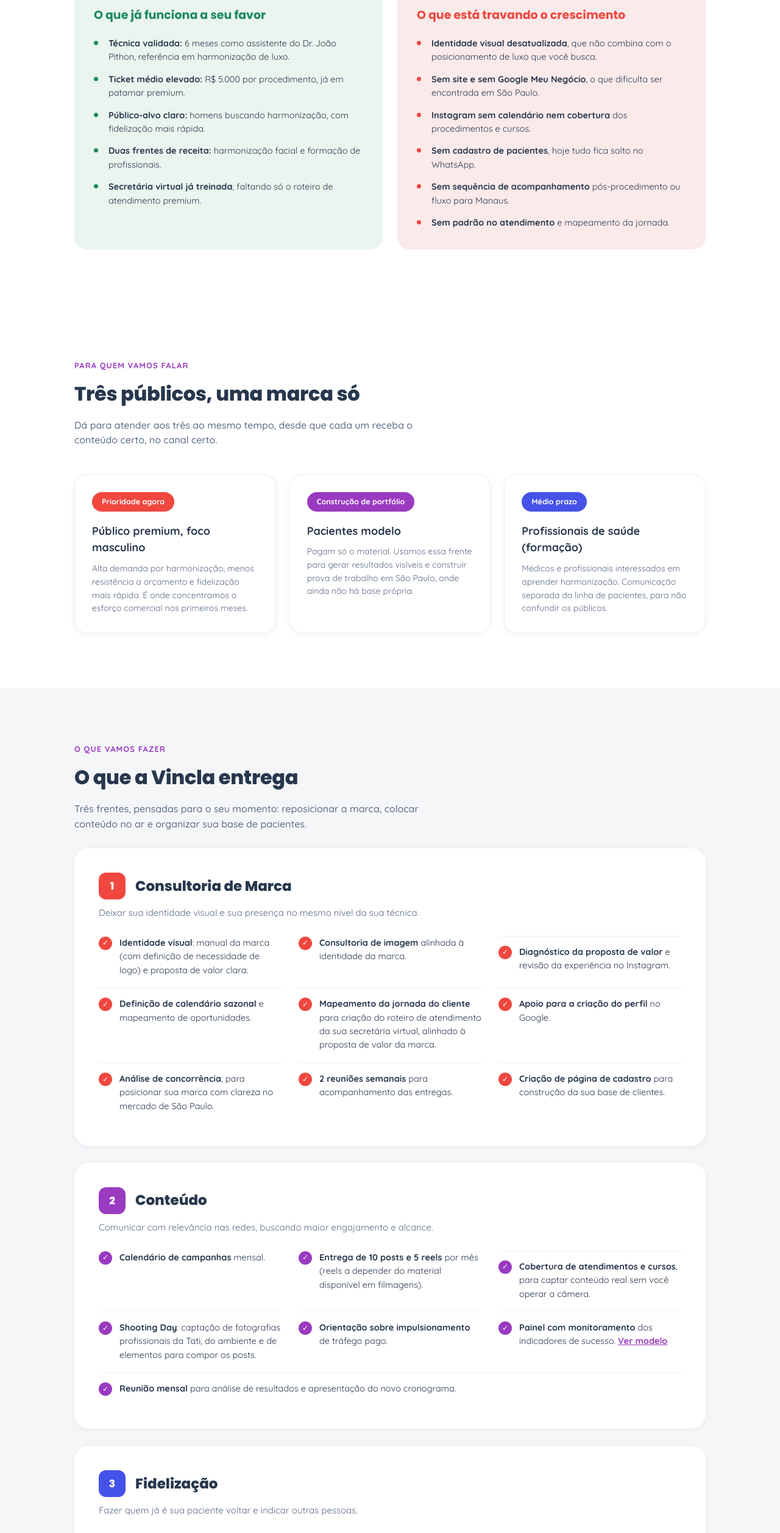
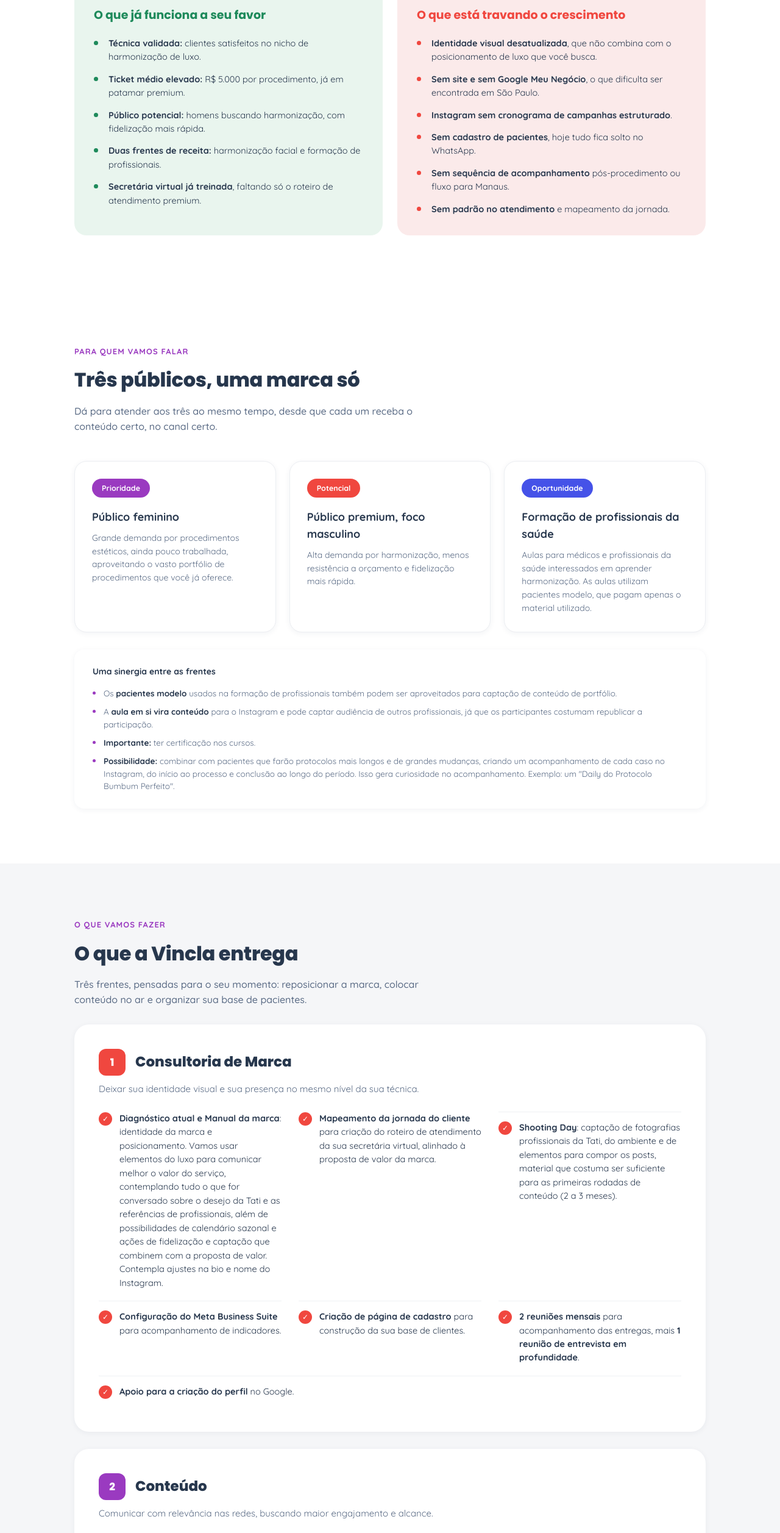
Before and after one commit to studiovincla/tati-proposta-comercial, a plain HTML site: page index.html in a window 1280 px wide. Shown: the part 1792-4306 px from the top of the page at 61% size. Drawn offline with Linux system fonts and the light colour scheme.

Commit message:
Add files via upload

```diff
--- a/index.html
+++ b/index.html
@@ -400,9 +400,9 @@
       <div class="diag-card good">
         <h3>O que já funciona a seu favor</h3>
         <ul class="diag-list">
-          <li><b>Técnica validada:</b> 6 meses como assistente do Dr. João Pithon, referência em harmonização de luxo.</li>
+          <li><b>Técnica validada:</b> clientes satisfeitos no nicho de harmonização de luxo.</li>
           <li><b>Ticket médio elevado:</b> R$ 5.000 por procedimento, já em patamar premium.</li>
-          <li><b>Público-alvo claro:</b> homens buscando harmonização, com fidelização mais rápida.</li>
+          <li><b>Público potencial:</b> homens buscando harmonização, com fidelização mais rápida.</li>
           <li><b>Duas frentes de receita:</b> harmonização facial e formação de profissionais.</li>
           <li><b>Secretária virtual já treinada</b>, faltando só o roteiro de atendimento premium.</li>
         </ul>
@@ -412,7 +412,7 @@
         <ul class="diag-list">
           <li><b>Identidade visual desatualizada</b>, que não combina com o posicionamento de luxo que você busca.</li>
           <li><b>Sem site e sem Google Meu Negócio</b>, o que dificulta ser encontrada em São Paulo.</li>
-          <li><b>Instagram sem calendário nem cobertura</b> dos procedimentos e cursos.</li>
+          <li><b>Instagram sem cronograma de campanhas estruturado</b>.</li>
           <li><b>Sem cadastro de pacientes</b>, hoje tudo fica solto no WhatsApp.</li>
           <li><b>Sem sequência de acompanhamento</b> pós-procedimento ou fluxo para Manaus.</li>
           <li><b>Sem padrão no atendimento</b> e mapeamento da jornada.</li>
@@ -430,20 +430,30 @@
 
     <div class="aud-grid">
       <div class="aud-card">
-        <span class="aud-tag" style="background:var(--red)">Prioridade agora</span>
-        <h4>Público premium, foco masculino</h4>
-        <p>Alta demanda por harmonização, menos resistência a orçamento e fidelização mais rápida. É onde concentramos o esforço comercial nos primeiros meses.</p>
+        <span class="aud-tag" style="background:var(--purple)">Prioridade</span>
+        <h4>Público feminino</h4>
+        <p>Grande demanda por procedimentos estéticos, ainda pouco trabalhada, aproveitando o vasto portfólio de procedimentos que você já oferece.</p>
       </div>
       <div class="aud-card">
-        <span class="aud-tag" style="background:var(--purple)">Construção de portfólio</span>
-        <h4>Pacientes modelo</h4>
-        <p>Pagam só o material. Usamos essa frente para gerar resultados visíveis e construir prova de trabalho em São Paulo, onde ainda não há base própria.</p>
+        <span class="aud-tag" style="background:var(--red)">Potencial</span>
+        <h4>Público premium, foco masculino</h4>
+        <p>Alta demanda por harmonização, menos resistência a orçamento e fidelização mais rápida.</p>
       </div>
       <div class="aud-card">
-        <span class="aud-tag" style="background:var(--blue)">Médio prazo</span>
-        <h4>Profissionais de saúde (formação)</h4>
-        <p>Médicos e profissionais interessados em aprender harmonização. Comunicação separada da linha de pacientes, para não confundir os públicos.</p>
+        <span class="aud-tag" style="background:var(--blue)">Oportunidade</span>
+        <h4>Formação de profissionais da saúde</h4>
+        <p>Aulas para médicos e profissionais da saúde interessados em aprender harmonização. As aulas utilizam pacientes modelo, que pagam apenas o material utilizado.</p>
       </div>
+    </div>
+
+    <div class="condicoes" style="margin-top:28px;">
+      <h4>Uma sinergia entre as frentes</h4>
+      <ul class="cond-list">
+        <li>Os <b>pacientes modelo</b> usados na formação de profissionais também podem ser aproveitados para captação de conteúdo de portfólio.</li>
+        <li>A <b>aula em si vira conteúdo</b> para o Instagram e pode captar audiência de outros profissionais, já que os participantes costumam republicar a participação.</li>
+        <li><b>Importante:</b> ter certificação nos cursos.</li>
+        <li><b>Possibilidade:</b> combinar com pacientes que farão protocolos mais longos e de grandes mudanças, criando um acompanhamento de cada caso no Instagram, do início ao processo e conclusão ao longo do período. Isso gera curiosidade no acompanhamento. Exemplo: um "Daily do Protocolo Bumbum Perfeito".</li>
+      </ul>
     </div>
   </div>
 </section>
@@ -461,15 +471,13 @@
       </div>
       <p class="pillar-tagline">Deixar sua identidade visual e sua presença no mesmo nível da sua técnica.</p>
       <div class="pillar-deliv">
-        <div class="deliv-item"><div class="deliv-check" style="background:var(--red)">✓</div><p><b>Identidade visual</b>: manual da marca (com definição de necessidade de logo) e proposta de valor clara.</p></div>
-        <div class="deliv-item"><div class="deliv-check" style="background:var(--red)">✓</div><p><b>Consultoria de imagem</b> alinhada à identidade da marca.</p></div>
-        <div class="deliv-item"><div class="deliv-check" style="background:var(--red)">✓</div><p><b>Diagnóstico da proposta de valor</b> e revisão da experiência no Instagram.</p></div>
-        <div class="deliv-item"><div class="deliv-check" style="background:var(--red)">✓</div><p><b>Definição de calendário sazonal</b> e mapeamento de oportunidades.</p></div>
+        <div class="deliv-item"><div class="deliv-check" style="background:var(--red)">✓</div><p><b>Diagnóstico atual e Manual da marca</b>: identidade da marca e posicionamento. Vamos usar elementos do luxo para comunicar melhor o valor do serviço, contemplando tudo o que for conversado sobre o desejo da Tati e as referências de profissionais, além de possibilidades de calendário sazonal e ações de fidelização e captação que combinem com a proposta de valor. Contempla ajustes na bio e nome do Instagram.</p></div>
         <div class="deliv-item"><div class="deliv-check" style="background:var(--red)">✓</div><p><b>Mapeamento da jornada do cliente</b> para criação do roteiro de atendimento da sua secretária virtual, alinhado à proposta de valor da marca.</p></div>
+        <div class="deliv-item"><div class="deliv-check" style="background:var(--red)">✓</div><p><b>Shooting Day</b>: captação de fotografias profissionais da Tati, do ambiente e de elementos para compor os posts, material que costuma ser suficiente para as primeiras rodadas de conteúdo (2 a 3 meses).</p></div>
+        <div class="deliv-item"><div class="deliv-check" style="background:var(--red)">✓</div><p><b>Configuração do Meta Business Suite</b> para acompanhamento de indicadores.</p></div>
+        <div class="deliv-item"><div class="deliv-check" style="background:var(--red)">✓</div><p><b>Criação de página de cadastro</b> para construção da sua base de clientes.</p></div>
+        <div class="deliv-item"><div class="deliv-check" style="background:var(--red)">✓</div><p><b>2 reuniões mensais</b> para acompanhamento das entregas, mais <b>1 reunião de entrevista em profundidade</b>.</p></div>
         <div class="deliv-item"><div class="deliv-check" style="background:var(--red)">✓</div><p><b>Apoio para a criação do perfil</b> no Google.</p></div>
-        <div class="deliv-item"><div class="deliv-check" style="background:var(--red)">✓</div><p><b>Análise de concorrência</b>, para posicionar sua marca com clareza no mercado de São Paulo.</p></div>
-        <div class="deliv-item"><div class="deliv-check" style="background:var(--red)">✓</div><p><b>2 reuniões semanais</b> para acompanhamento das entregas.</p></div>
-        <div class="deliv-item"><div class="deliv-check" style="background:var(--red)">✓</div><p><b>Criação de página de cadastro</b> para construção da sua base de clientes.</p></div>
       </div>
     </div>
 
@@ -481,12 +489,11 @@
       <p class="pillar-tagline">Comunicar com relevância nas redes, buscando maior engajamento e alcance.</p>
       <div class="pillar-deliv">
         <div class="deliv-item"><div class="deliv-check" style="background:var(--purple)">✓</div><p><b>Calendário de campanhas</b> mensal.</p></div>
-        <div class="deliv-item"><div class="deliv-check" style="background:var(--purple)">✓</div><p><b>Entrega de 10 posts e 5 reels</b> por mês (reels a depender do material disponível em filmagens).</p></div>
-        <div class="deliv-item"><div class="deliv-check" style="background:var(--purple)">✓</div><p><b>Cobertura de atendimentos e cursos</b>, para captar conteúdo real sem você operar a câmera.</p></div>
-        <div class="deliv-item"><div class="deliv-check" style="background:var(--purple)">✓</div><p><b>Shooting Day</b>: captação de fotografias profissionais da Tati, do ambiente e de elementos para compor os posts.</p></div>
+        <div class="deliv-item"><div class="deliv-check" style="background:var(--purple)">✓</div><p><b>Entrega de 15 posts</b> por mês entre reels, carrosséis e posts simples (reels a depender do material disponível em filmagens).</p></div>
         <div class="deliv-item"><div class="deliv-check" style="background:var(--purple)">✓</div><p><b>Orientação sobre impulsionamento</b> de tráfego pago.</p></div>
         <div class="deliv-item"><div class="deliv-check" style="background:var(--purple)">✓</div><p><b>Painel com monitoramento</b> dos indicadores de sucesso. <a href="https://studiovincla.github.io/Flor-report-mensal/" target="_blank" rel="noopener" style="color:var(--purple); font-weight:700; text-decoration:underline;">Ver modelo</a></p></div>
         <div class="deliv-item"><div class="deliv-check" style="background:var(--purple)">✓</div><p><b>Reunião mensal</b> para análise de resultados e apresentação do novo cronograma.</p></div>
+        <div class="deliv-item"><div class="deliv-check" style="background:var(--purple)">✓</div><p><b>Cobertura de atendimentos e cursos</b>, para captar conteúdo real sem você operar a câmera. <span style="display:inline-block; background:var(--orange); color:var(--white); font-weight:700; font-size:11.5px; padding:3px 10px; border-radius:99px; text-transform:uppercase; letter-spacing:.03em;">Sob demanda</span></p></div>
       </div>
     </div>
 
@@ -497,7 +504,8 @@
       </div>
       <p class="pillar-tagline">Fazer quem já é sua paciente voltar e indicar outras pessoas.</p>
       <div class="pillar-deliv">
-        <div class="deliv-item"><div class="deliv-check" style="background:var(--blue)">✓</div><p><b>Acompanhamento do ciclo de vida do cliente</b>, com indicadores e ações de incentivo: promoções, mensagens de saudade, aviso de retorno e mensagem de aniversário (depende da captação de informações dos clientes).</p></div>
+        <div class="deliv-item"><div class="deliv-check" style="background:var(--blue)">✓</div><p><b>Gestão do ciclo de vida do cliente</b>: ações para criar relações de longo prazo com os clientes, promoções personalizadas, mensagens de recuperação de clientes, avisos e mensagem de aniversário (depende da captação de informações dos clientes).</p></div>
+        <div class="deliv-item"><div class="deliv-check" style="background:var(--blue)">✓</div><p><b>Indicadores de sucesso</b> das ações de fidelização, disponíveis no Painel de indicadores.</p></div>
       </div>
     </div>
   </div>
@@ -514,14 +522,14 @@
         <div class="tl-when">Mês 1</div>
         <div class="tl-body">
           <h4>Consultoria de Marca</h4>
-          <p>Diagnóstico da proposta de valor, manual da marca, consultoria de imagem, roteiro da secretária virtual e criação da página de cadastro de clientes.</p>
+          <p>Diagnóstico da proposta de valor, manual da marca, roteiro da secretária virtual e criação da página de cadastro de clientes.</p>
         </div>
       </div>
       <div class="tl-item">
         <div class="tl-when">A partir do mês 2</div>
         <div class="tl-body">
           <h4>Conteúdo &amp; Fidelização</h4>
-          <p>Calendário de campanhas, posts e reels mensais, Shooting Day, cobertura de atendimentos e acompanhamento do ciclo de vida do cliente.</p>
+          <p>Calendário de campanhas, posts e reels mensais, cobertura de atendimentos e acompanhamento do ciclo de vida do cliente.</p>
         </div>
       </div>
     </div>
@@ -541,18 +549,15 @@
         <span class="etapa-when">Mês 1 · Investimento pontual</span>
       </div>
       <div class="invest-table">
-        <div class="invest-row item"><div class="frente">Diagnóstico da proposta de valor, revisão da experiência no Instagram e mapeamento da jornada do cliente</div><div class="valor">R$ 1.500</div></div>
-        <div class="invest-row item"><div class="frente">Roteiro de atendimento da secretária virtual, alinhado à proposta de valor</div><div class="valor">R$ 1.000</div></div>
-        <div class="invest-row item"><div class="frente">Análise de concorrência</div><div class="valor">R$ 600</div></div>
-        <div class="invest-row item"><div class="frente">Manual da marca e proposta de valor clara</div><div class="valor">R$ 300</div></div>
-        <div class="invest-row item"><div class="frente">Definição de calendário sazonal e mapeamento de oportunidades</div><div class="valor">R$ 600</div></div>
-        <div class="invest-row item"><div class="frente">Consultoria de imagem alinhada à identidade da marca</div><div class="valor">R$ 2.000</div></div>
+        <div class="invest-row item"><div class="frente">Diagnóstico atual e Manual da marca</div><div class="valor">R$ 2.000</div></div>
+        <div class="invest-row item"><div class="frente">Mapeamento da jornada do cliente</div><div class="valor">R$ 1.000</div></div>
         <div class="invest-row item"><div class="frente">Shooting Day</div><div class="valor">R$ 1.500</div></div>
-        <div class="invest-row item"><div class="frente">Página de cadastro de clientes</div><div class="valor">R$ 500</div></div>
+        <div class="invest-row item"><div class="frente">Configuração do Meta Business Suite</div><div class="valor included">Incluso</div></div>
+        <div class="invest-row item"><div class="frente">Criação de página de cadastro</div><div class="valor">R$ 500</div></div>
+        <div class="invest-row item"><div class="frente">2 reuniões mensais + 1 reunião de entrevista em profundidade</div><div class="valor included">Incluso</div></div>
         <div class="invest-row item"><div class="frente">Apoio para a criação do perfil no Google</div><div class="valor included">Incluso</div></div>
-        <div class="invest-row item"><div class="frente">2 reuniões semanais de acompanhamento</div><div class="valor included">Incluso</div></div>
 
-        <div class="invest-row total"><div class="frente">Total Etapa 1</div><div class="valor">R$ 8.000</div></div>
+        <div class="invest-row total"><div class="frente">Total Etapa 1</div><div class="valor">R$ 5.000</div></div>
       </div>
     </div>
 
@@ -564,17 +569,19 @@
       </div>
       <div class="invest-table">
         <div class="invest-block-title" style="background:var(--purple)">Conteúdo</div>
-        <div class="invest-row item"><div class="frente">Calendário de campanhas mensal</div><div class="valor">R$ 1.000</div></div>
-        <div class="invest-row item"><div class="frente">Entrega de 10 posts e 5 reels por mês (reels a depender do material de filmagens)</div><div class="valor">R$ 2.000</div></div>
-        <div class="invest-row item"><div class="frente">Painel de indicadores para acompanhamento</div><div class="valor">R$ 500</div></div>
+        <div class="invest-row item"><div class="frente">Calendário de campanhas mensal</div><div class="valor">R$ 1.500</div></div>
+        <div class="invest-row item"><div class="frente">Entrega de 15 posts por mês entre reels, carrosséis e posts simples (reels a depender do material de filmagens)</div><div class="valor">R$ 1.500</div></div>
+        <div class="invest-row item"><div class="frente">Painel com monitoramento dos indicadores de sucesso</div><div class="valor included">Incluso</div></div>
         <div class="invest-row item"><div class="frente">Orientação sobre impulsionamento de tráfego pago</div><div class="valor included">Incluso</div></div>
-        <div class="invest-row subtotal"><div class="frente">Subtotal Conteúdo</div><div class="valor">R$ 3.500</div></div>
+        <div class="invest-row item"><div class="frente">Reunião mensal para análise de resultados</div><div class="valor included">Incluso</div></div>
+        <div class="invest-row subtotal"><div class="frente">Subtotal Conteúdo</div><div class="valor">R$ 3.000</div></div>
 
         <div class="invest-block-title" style="background:var(--blue)">Fidelização</div>
-        <div class="invest-row item"><div class="frente">Painel de acompanhamento dos clientes e recomendações</div><div class="valor">R$ 1.500</div></div>
-        <div class="invest-row subtotal"><div class="frente">Subtotal Fidelização</div><div class="valor">R$ 1.500</div></div>
+        <div class="invest-row item"><div class="frente">Gestão do ciclo de vida do cliente</div><div class="valor">R$ 500</div></div>
+        <div class="invest-row item"><div class="frente">Indicadores de sucesso das ações de fidelização</div><div class="valor included">Incluso</div></div>
+        <div class="invest-row subtotal"><div class="frente">Subtotal Fidelização</div><div class="valor">R$ 500</div></div>
 
-        <div class="invest-row total"><div class="frente">Total Etapa 2</div><div class="valor">R$ 5.000/mês</div></div>
+        <div class="invest-row total"><div class="frente">Total Etapa 2</div><div class="valor">R$ 3.500/mês</div></div>
       </div>
     </div>
 
@@ -584,11 +591,17 @@
         <span class="etapa-when">Sob demanda</span>
       </div>
       <div class="addon-table">
+        <div class="invest-block-title" style="background:var(--red)">Captação</div>
         <div class="addon-row"><div class="frente">Shooting Day</div><div class="valor">R$ 1.500</div></div>
-        <div class="addon-row"><div class="frente">Cobertura de atendimentos e cursos</div><div class="valor">R$ 2.500</div></div>
-        <div class="addon-row"><div class="frente">Novo post ou carrossel</div><div class="valor">R$ 80/post</div></div>
-        <div class="addon-row"><div class="frente">Novo reels</div><div class="valor">R$ 150/post</div></div>
+        <div class="addon-row"><div class="frente">Cobertura de atendimentos e cursos</div><div class="valor">R$ 1.500</div></div>
+
+        <div class="invest-block-title" style="background:var(--purple)">Conteúdo</div>
+        <div class="addon-row"><div class="frente">Novo post ou carrossel</div><div class="valor">R$ 65/post</div></div>
+        <div class="addon-row"><div class="frente">Novo reels</div><div class="valor">R$ 80/post</div></div>
+
+        <div class="invest-block-title" style="background:var(--blue)">Imagem</div>
         <div class="addon-row"><div class="frente">Consultoria de imagem adicional</div><div class="valor">R$ 2.000</div></div>
+        <div class="addon-row"><div class="frente">Criação de logo</div><div class="valor">R$ 1.000</div></div>
       </div>
     </div>
 
@@ -597,13 +610,13 @@
         <div class="resumo-card">
           <div class="tag" style="color:var(--red)">Etapa 1</div>
           <div class="label">Consultoria de Marca</div>
-          <div class="value">R$ 8.000</div>
+          <div class="value">R$ 5.000</div>
           <div class="cadence">investimento pontual</div>
         </div>
         <div class="resumo-card">
           <div class="tag" style="color:var(--orange)">Etapa 2</div>
           <div class="label">Conteúdo &amp; Fidelização</div>
-          <div class="value">R$ 5.000</div>
+          <div class="value">R$ 3.500</div>
           <div class="cadence">por mês, recorrente</div>
         </div>
       </div>
@@ -645,7 +658,7 @@
       <div class="step-item"><div class="step-num">1</div><p>Alinhamento final da proposta com você.</p></div>
       <div class="step-item"><div class="step-num">2</div><p>Elaboração e assinatura do contrato (escopo, prazos e condições).</p></div>
       <div class="step-item"><div class="step-num">3</div><p>Definição da data de início e agendamento das reuniões de setup.</p></div>
-      <div class="step-item"><div class="step-num">4</div><p>Início do diagnóstico do Instagram e da consultoria de imagem com a Pry, já na semana 1.</p></div>
+      <div class="step-item"><div class="step-num">4</div><p>Início do diagnóstico do Instagram, já na semana 1.</p></div>
     </div>
   </div>
 </section>
```
